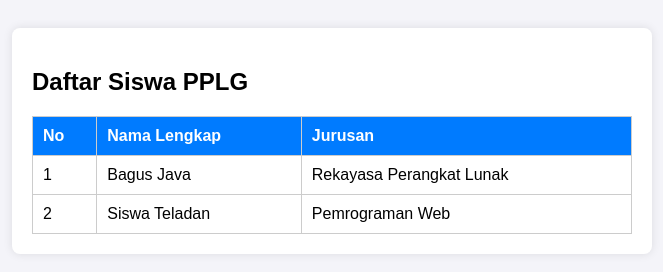
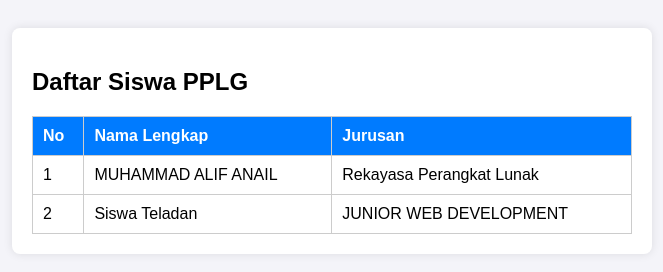
Before and after one commit to alif497/10rpl1-web-19, a plain HTML site: page index.html in a window 1280 px wide. Shown: the whole page, without its empty margins (308-971 px from the left). Drawn offline with Linux system fonts and the light colour scheme.

Commit message:
menambahkan file html

```diff
--- a/index.html
+++ b/index.html
@@ -26,13 +26,13 @@
             <tbody>
                 <tr>
                     <td>1</td>
-                    <td>Bagus Java</td>
+                    <td>MUHAMMAD ALIF ANAIL</td>
                     <td>Rekayasa Perangkat Lunak</td>
                 </tr>
                 <tr>
                     <td>2</td>
                     <td>Siswa Teladan</td>
-                    <td>Pemrograman Web</td>
+                    <td>JUNIOR WEB DEVELOPMENT</td>
                 </tr>
             </tbody>
         </table>
```
